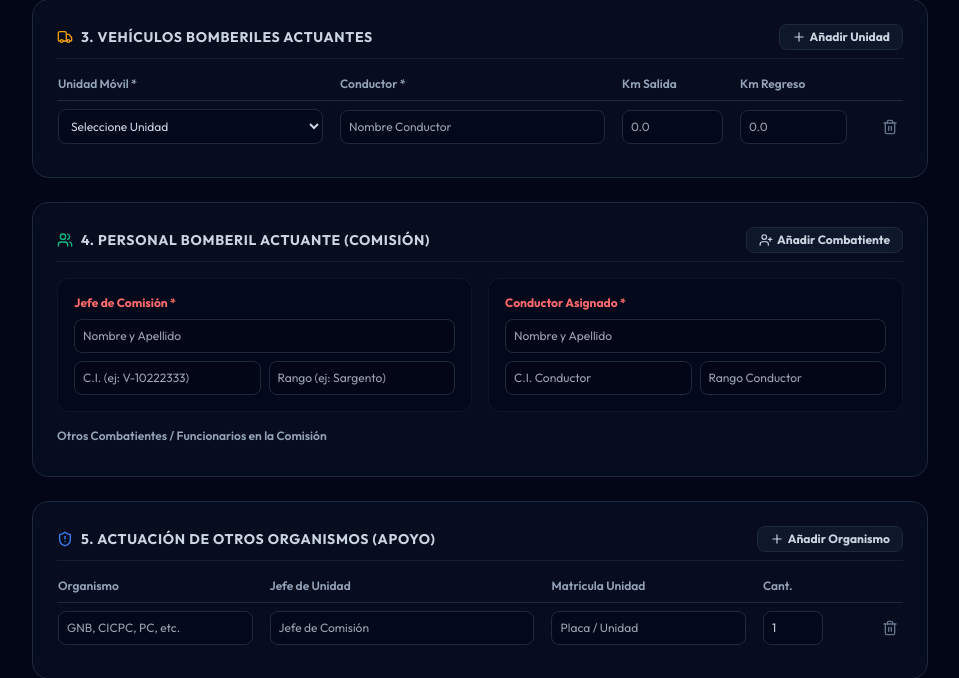
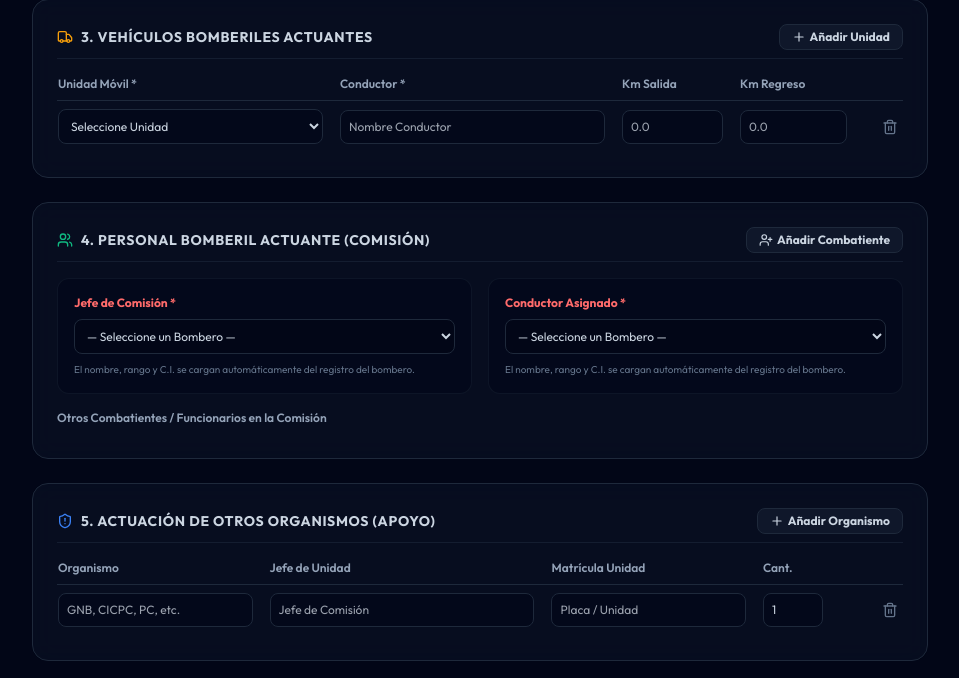
Before and after one commit to pskloudjmora-ui/bomberos, a Flask app: page /reportes/crear/matpel_glp in a window 1280 px wide. Shown: the part 1225-1903 px from the top of the page, without its empty margins (160-1119 px from the left). Run offline with Flask 3, Linux system fonts and the light colour scheme; a user stored in the database is signed in; some libraries are stand-ins or nearby versions.

Commit message:
Add files via upload

```diff
--- a/app/templates/reportes/crear.html
+++ b/app/templates/reportes/crear.html
@@ -724,14 +724,14 @@
                 <div class="bg-slate-950/45 p-4 rounded-xl border border-slate-800/40 space-y-2">
                     <span class="block text-xs font-bold text-fire-400">Jefe de Comisión *</span>
                     <div class="space-y-2">
-                        <input type="text" name="jefe_comision_nombre" required placeholder="Nombre y Apellido"
+                        <select name="jefe_comision_usuario_id" required
                             class="block w-full rounded-lg border-slate-800 bg-slate-950/60 p-2 text-xs text-slate-300 focus:border-fire-500 focus:outline-none border focus:ring-1">
-                        <div class="grid grid-cols-2 gap-2">
-                            <input type="text" name="jefe_comision_ci" placeholder="C.I. (ej: V-10222333)"
-                                  class="block w-full rounded-lg border-slate-800 bg-slate-950/60 p-2 text-xs text-slate-300 focus:border-fire-500 focus:outline-none border focus:ring-1">
-                            <input type="text" name="jefe_comision_rango" placeholder="Rango (ej: Sargento)"
-                                  class="block w-full rounded-lg border-slate-800 bg-slate-950/60 p-2 text-xs text-slate-300 focus:border-fire-500 focus:outline-none border focus:ring-1">
-                        </div>
+                            <option value="">— Seleccione un Bombero —</option>
+                            {% for b in bomberos %}
+                            <option value="{{ b.id }}">{{ b.rango or 'Bombero' }} {{ b.nombre }} {{ b.apellido }} (C.I.: {{ b.cedula }})</option>
+                            {% endfor %}
+                        </select>
+                        <p class="text-[10px] text-slate-500">El nombre, rango y C.I. se cargan automáticamente del registro del bombero.</p>
                     </div>
                 </div>
 
@@ -739,14 +739,14 @@
                 <div class="bg-slate-950/45 p-4 rounded-xl border border-slate-800/40 space-y-2">
                     <span class="block text-xs font-bold text-fire-400">Conductor Asignado *</span>
                     <div class="space-y-2">
-                        <input type="text" name="conductor_unidad_nombre" required placeholder="Nombre y Apellido"
+                        <select name="conductor_unidad_usuario_id" required
                             class="block w-full rounded-lg border-slate-800 bg-slate-950/60 p-2 text-xs text-slate-300 focus:border-fire-500 focus:outline-none border focus:ring-1">
-                        <div class="grid grid-cols-2 gap-2">
-                            <input type="text" name="conductor_unidad_ci" placeholder="C.I. Conductor"
-                                  class="block w-full rounded-lg border-slate-800 bg-slate-950/60 p-2 text-xs text-slate-300 focus:border-fire-500 focus:outline-none border focus:ring-1">
-                            <input type="text" name="conductor_unidad_rango" placeholder="Rango Conductor"
-                                  class="block w-full rounded-lg border-slate-800 bg-slate-950/60 p-2 text-xs text-slate-300 focus:border-fire-500 focus:outline-none border focus:ring-1">
-                        </div>
+                            <option value="">— Seleccione un Bombero —</option>
+                            {% for b in bomberos %}
+                            <option value="{{ b.id }}">{{ b.rango or 'Bombero' }} {{ b.nombre }} {{ b.apellido }} (C.I.: {{ b.cedula }})</option>
+                            {% endfor %}
+                        </select>
+                        <p class="text-[10px] text-slate-500">El nombre, rango y C.I. se cargan automáticamente del registro del bombero.</p>
                     </div>
                 </div>
 
@@ -852,14 +852,15 @@
 
 <template id="plantilla-combatiente">
     <div class="fila-combatiente grid grid-cols-1 sm:grid-cols-4 gap-2 bg-slate-950/20 p-2 rounded-lg border border-slate-800/40 relative">
-        <input type="text" name="combatientes_nombres[]" required placeholder="Nombre completo"
-            class="block w-full rounded-lg border-slate-800 bg-slate-950/60 p-2 text-xs text-slate-300 focus:border-fire-500 focus:outline-none border focus:ring-1 sm:col-span-2">
-        <input type="text" name="combatientes_cis[]" placeholder="C.I. combatiente"
-            class="block w-full rounded-lg border-slate-800 bg-slate-950/60 p-2 text-xs text-slate-300 focus:border-fire-500 focus:outline-none border focus:ring-1">
-        <div class="flex items-center space-x-2">
-            <input type="text" name="combatientes_rangos[]" placeholder="Rango"
-                class="block w-full rounded-lg border-slate-800 bg-slate-950/60 p-2 text-xs text-slate-300 focus:border-fire-500 focus:outline-none border focus:ring-1 flex-grow">
-            <button type="button" onclick="eliminarCombatiente(this)" class="p-1 text-slate-500 hover:text-red-500 transition-colors">
+        <select name="combatientes_usuario_id[]" required
+            class="block w-full rounded-lg border-slate-800 bg-slate-950/60 p-2 text-xs text-slate-300 focus:border-fire-500 focus:outline-none border focus:ring-1 sm:col-span-3">
+            <option value="">— Seleccione un Bombero —</option>
+            {% for b in bomberos %}
+            <option value="{{ b.id }}">{{ b.rango or 'Bombero' }} {{ b.nombre }} {{ b.apellido }} (C.I.: {{ b.cedula }})</option>
+            {% endfor %}
+        </select>
+        <div class="flex items-center justify-end space-x-2">
+            <button type="button" onclick="eliminarCombatiente(this)" class="p-1 text-slate-500 hover:text-red-500 transition-colors" title="Quitar combatiente">
                 <i data-lucide="trash-2" class="w-4 h-4"></i>
             </button>
         </div>
```
